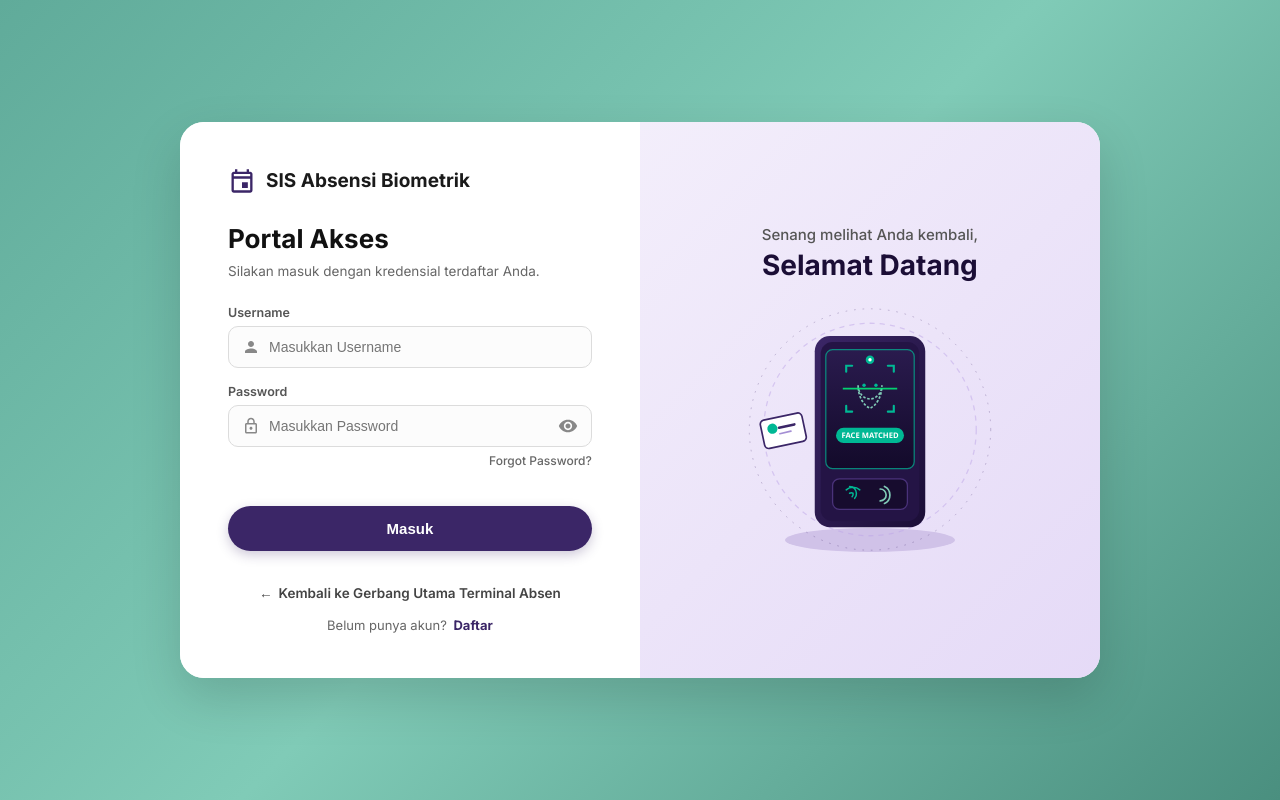
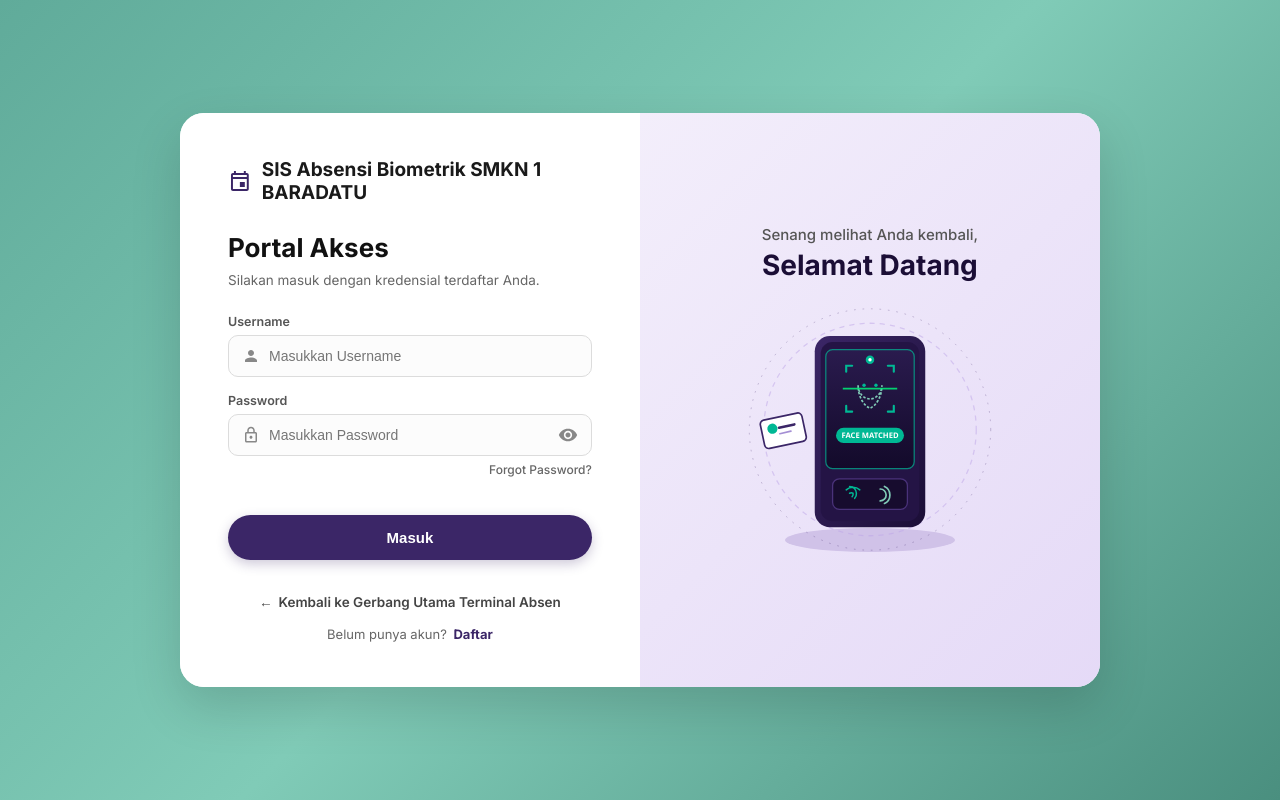
Before and after one commit to momoservicetebu-spec/absensmkn1baradatu, a plain HTML site: page login.html in a window 1280 px wide. Drawn offline with Linux system fonts and the light colour scheme.

```diff
--- a/login.html
+++ b/login.html
@@ -3,7 +3,7 @@
 <head>
   <meta charset="UTF-8">
   <meta name="viewport" content="width=device-width, initial-scale=1.0">
-  <title>Login - SIS Absensi Biometrik</title>
+  <title>Login - SIS Absensi Biometrik SMKN 1 BARADATU</title>
   <link href="https://fonts.googleapis.com/css2?family=Inter:wght@400;500;600;700&display=swap" rel="stylesheet">
   <link rel="icon" href="data:,">
   <style>
@@ -277,10 +277,10 @@
         <svg viewBox="0 0 24 24">
           <path d="M19 4h-1V2h-2v2H8V2H6v2H5c-1.11 0-1.99.9-1.99 2L3 20c0 1.1.89 2 2 2h14c1.1 0 2-.9 2-2V6c0-1.1-.9-2-2-2zm0 16H5V10h14v10zm0-12H5V6h14v2zm-7 5h5v5h-5z"/>
         </svg>
-        SIS Absensi Biometrik
+        SIS Absensi Biometrik SMKN 1 BARADATU
       </div>
 
-      <h2>Portal Akses</h2>
+      <h2>Portal Akses </h2>
       <p class="subtitle">Silakan masuk dengan kredensial terdaftar Anda.</p>
 
       <form id="loginForm" onsubmit="event.preventDefault(); processLogin();">
```
Also changed, not shown: dashboard-admin.html (+1 -1 lines).
